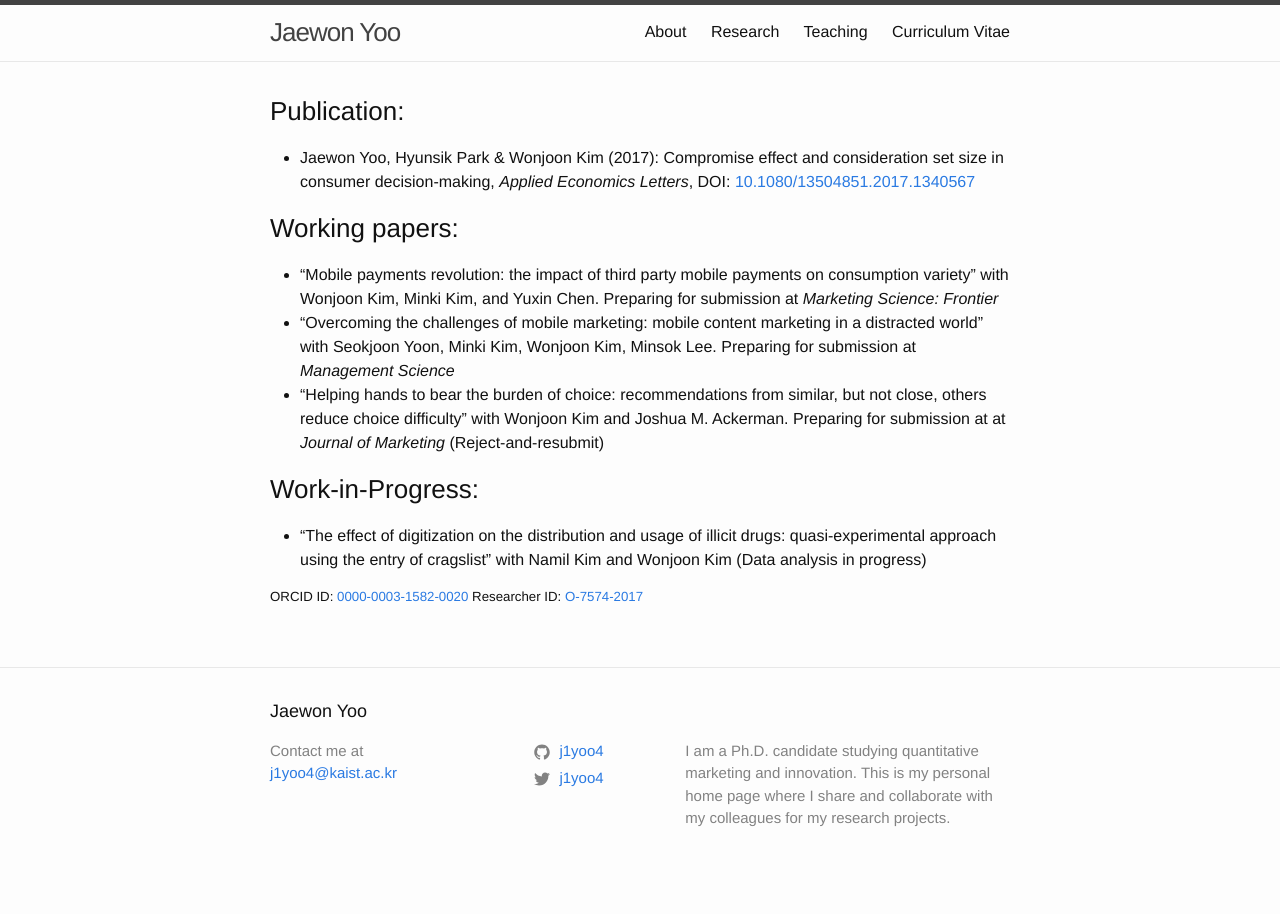
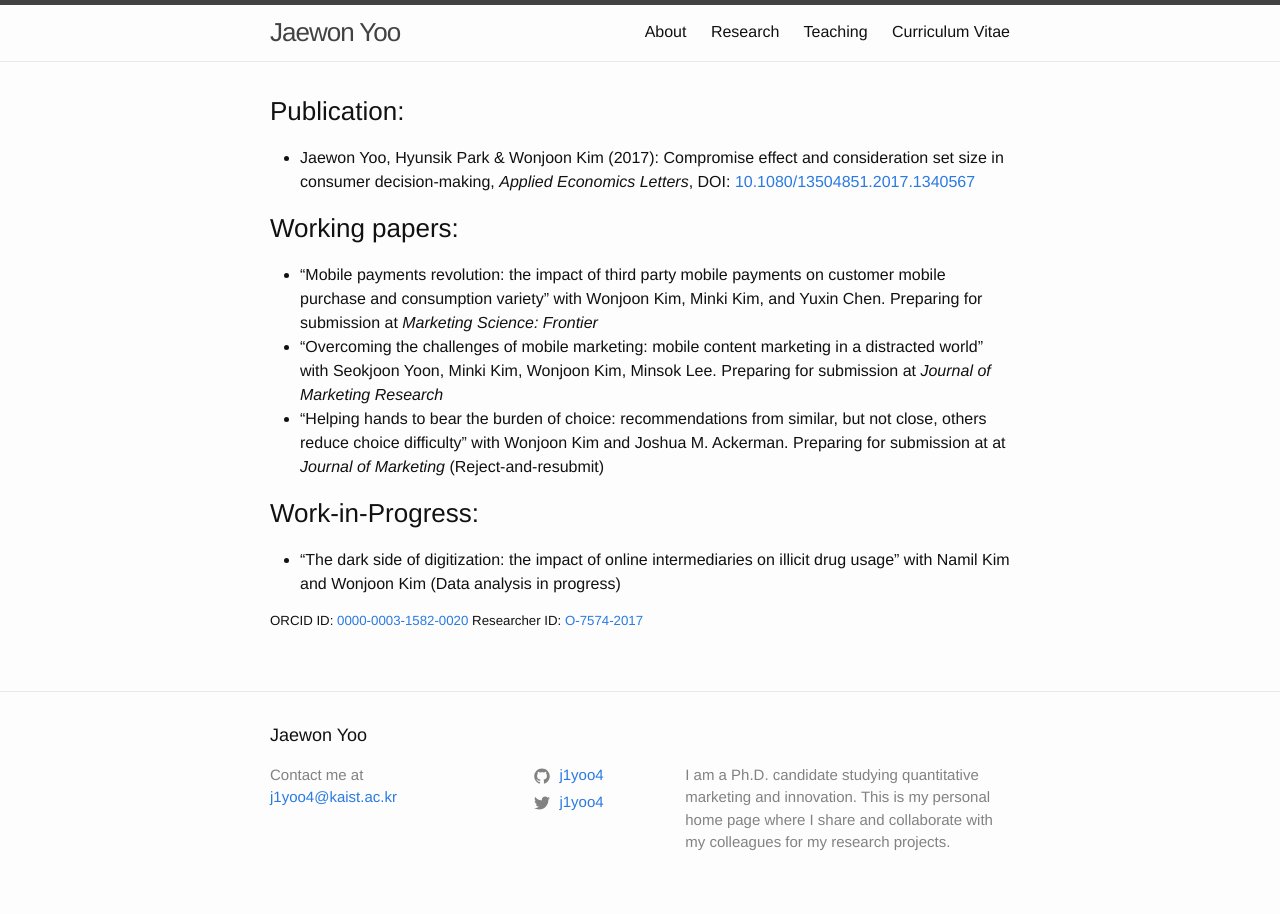
Before and after one commit to j1yoo/j1yoo.github.io, a Jekyll site: the page built from research.markdown, in a window 1280 px wide. Built offline with Jekyll 4.4.1, drawn with Linux system fonts in a browser that asks for light colours.

Commit message:
Update research.markdown

```diff
--- a/research.markdown
+++ b/research.markdown
@@ -8,11 +8,11 @@
 * Jaewon Yoo, Hyunsik Park & Wonjoon Kim (2017): Compromise effect and consideration set size in consumer decision-making, _Applied Economics Letters_, DOI: [10.1080/13504851.2017.1340567](http://www.tandfonline.com/doi/abs/10.1080/13504851.2017.1340567){:target="_blank"}
 
 ### Working papers:
-* "Mobile payments revolution: the impact of third party mobile payments on consumption variety" with Wonjoon Kim, Minki Kim, and Yuxin Chen. Preparing for submission at _Marketing Science: Frontier_
-* "Overcoming the challenges of mobile marketing: mobile content marketing in a distracted world" with Seokjoon Yoon, Minki Kim, Wonjoon Kim, Minsok Lee. Preparing for submission at _Management Science_
+* "Mobile payments revolution: the impact of third party mobile payments on customer mobile purchase and consumption variety" with Wonjoon Kim, Minki Kim, and Yuxin Chen. Preparing for submission at _Marketing Science: Frontier_
+* "Overcoming the challenges of mobile marketing: mobile content marketing in a distracted world" with Seokjoon Yoon, Minki Kim, Wonjoon Kim, Minsok Lee. Preparing for submission at _Journal of Marketing Research_
 * "Helping hands to bear the burden of choice: recommendations from similar, but not close, others reduce choice difficulty" with Wonjoon Kim and Joshua M. Ackerman. Preparing for submission at at _Journal of Marketing_ (Reject-and-resubmit)
 
 ### Work-in-Progress:
-* "The effect of digitization on the distribution and usage of illicit drugs: quasi-experimental approach using the entry of cragslist" with Namil Kim and Wonjoon Kim (Data analysis in progress)
+* "The dark side of digitization: the impact of online intermediaries on illicit drug usage" with Namil Kim and Wonjoon Kim (Data analysis in progress)
 
 ##### ORCID ID: [0000-0003-1582-0020](http://orcid.org/0000-0003-1582-0020){:target="_blank"} Researcher ID: [O-7574-2017](http://www.researcherid.com/Workspace.action){:target="_blank"}
```
